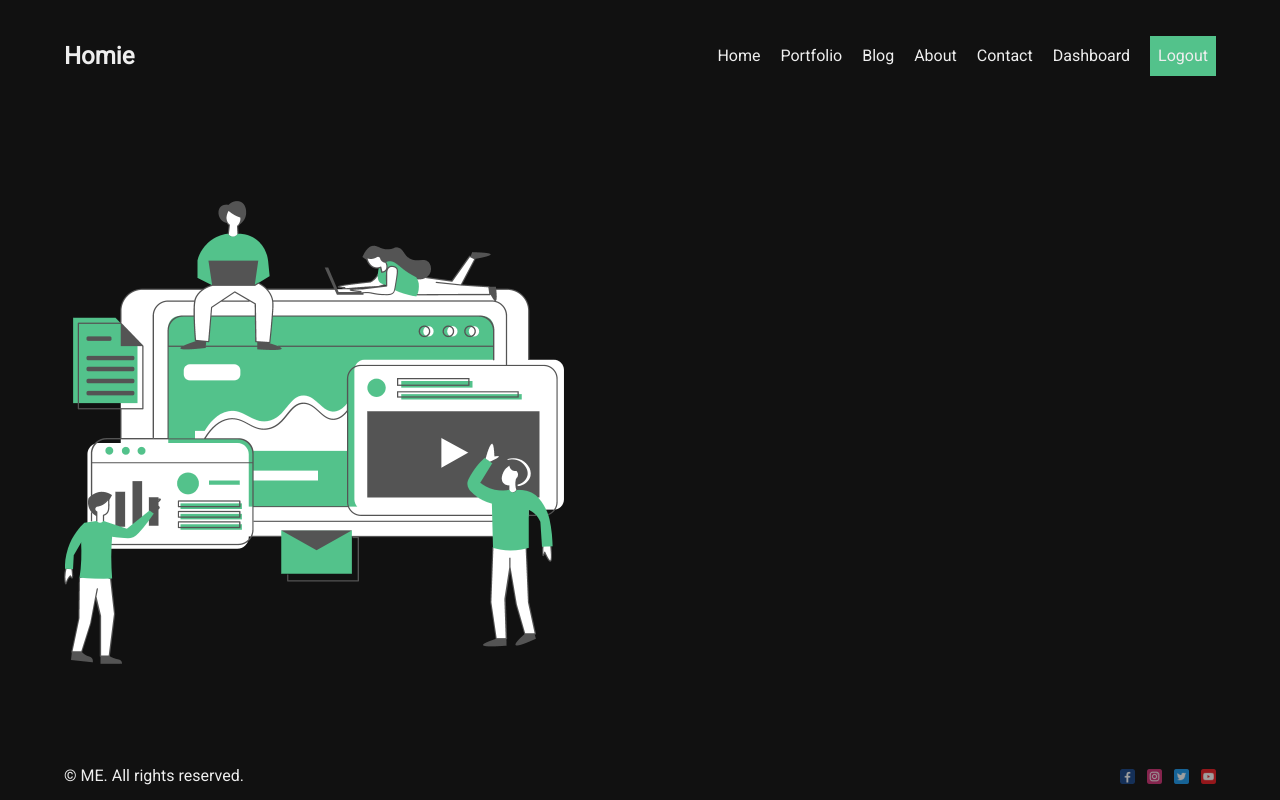
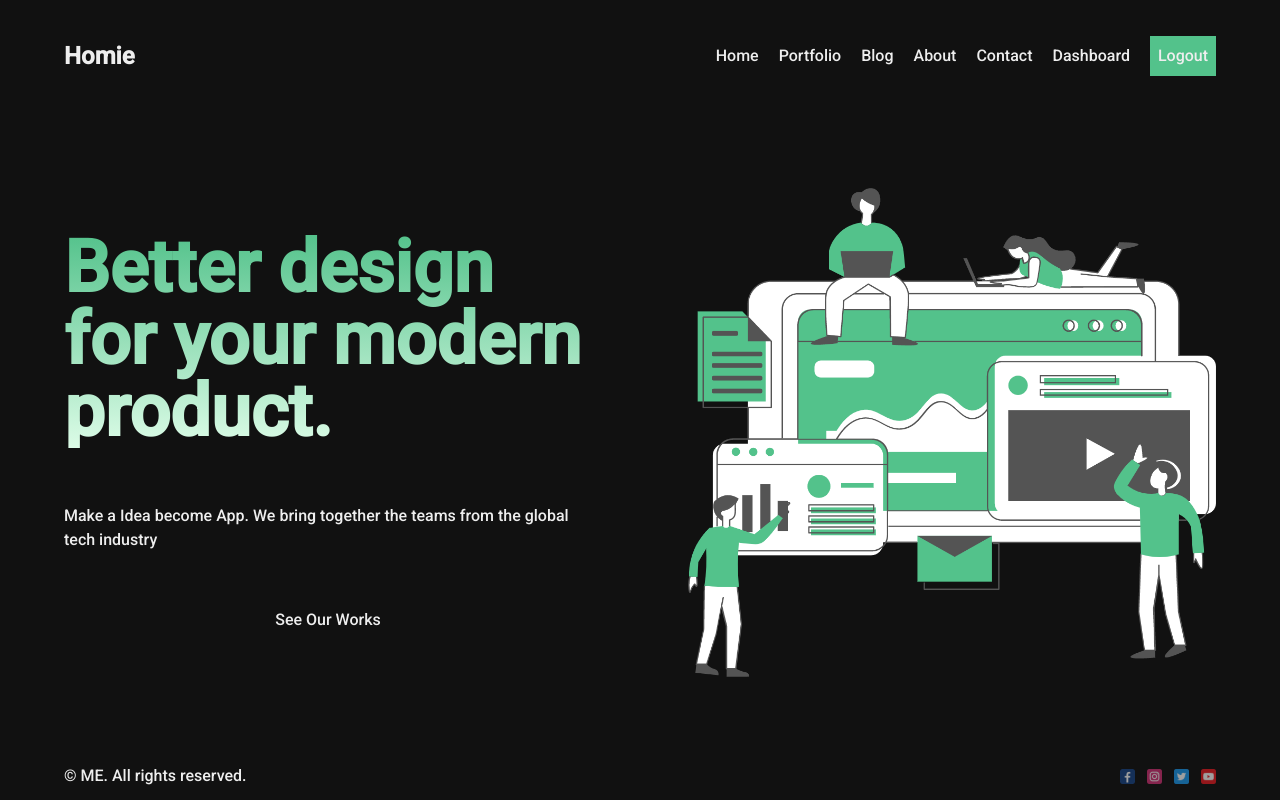
Before and after one commit to 4kbr/blog-app, a Next.js app: page / in a window 1280 px wide. Built offline with nearby package versions, Linux system fonts and the light colour scheme.

Commit message:
styling home page

```diff
--- a/src/app/globals.css
+++ b/src/app/globals.css
@@ -23,3 +23,7 @@ a {
 .icon {
   @apply opacity-60 cursor-pointer;
 }
+
+.itemHome {
+  @apply flex-1 flex flex-col gap-14;
+}
--- a/src/app/layout.tsx
+++ b/src/app/layout.tsx
@@ -4,7 +4,7 @@ import { Inter, Roboto, Poppins } from "next/font/google";
 import Footer from "@/components/footer/Footer";
 
 const inter = Inter({ subsets: ["latin"] });
-const roboto = Roboto({ weight: "400", subsets: ["latin"] });
+const roboto = Roboto({ weight: "500", subsets: ["latin"] });
 
 export const metadata = {
   title: "EBlog",
--- a/src/app/page.tsx
+++ b/src/app/page.tsx
@@ -3,14 +3,27 @@ import Hero from "public/hero.png";
 
 export default function Home() {
   return (
-    <div>
+    <div className="homeContainer flex items-center gap-24">
+      <div className="itemHome">
+        <h1 className="title text-7xl font-bold bg-gradient-to-b from-primary to-green-100 bg-clip-text text-transparent">
+          Better design for your modern product.
+        </h1>
+        <p className="desc">
+          Make a Idea become App. We bring together the teams from the global
+          tech industry
+        </p>
+        <button className="button">See Our Works</button>
+      </div>
+
+      <div className="itemHome ">
         <Image
           width={500}
           height={500}
           src={Hero}
           alt="Hero Homie"
-        className=""
+          className="w-full h-[500px] object-cover"
         />
+      </div>
     </div>
   );
 }
```
Lines whose indentation alone changed are shown as unchanged.
